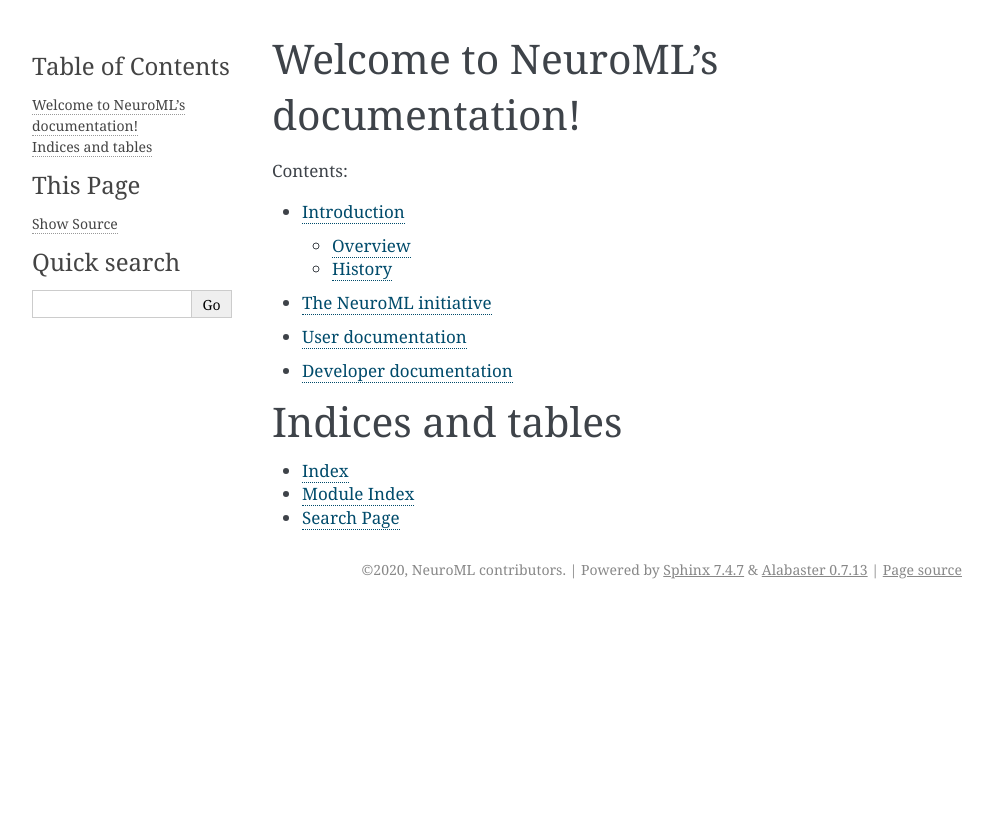
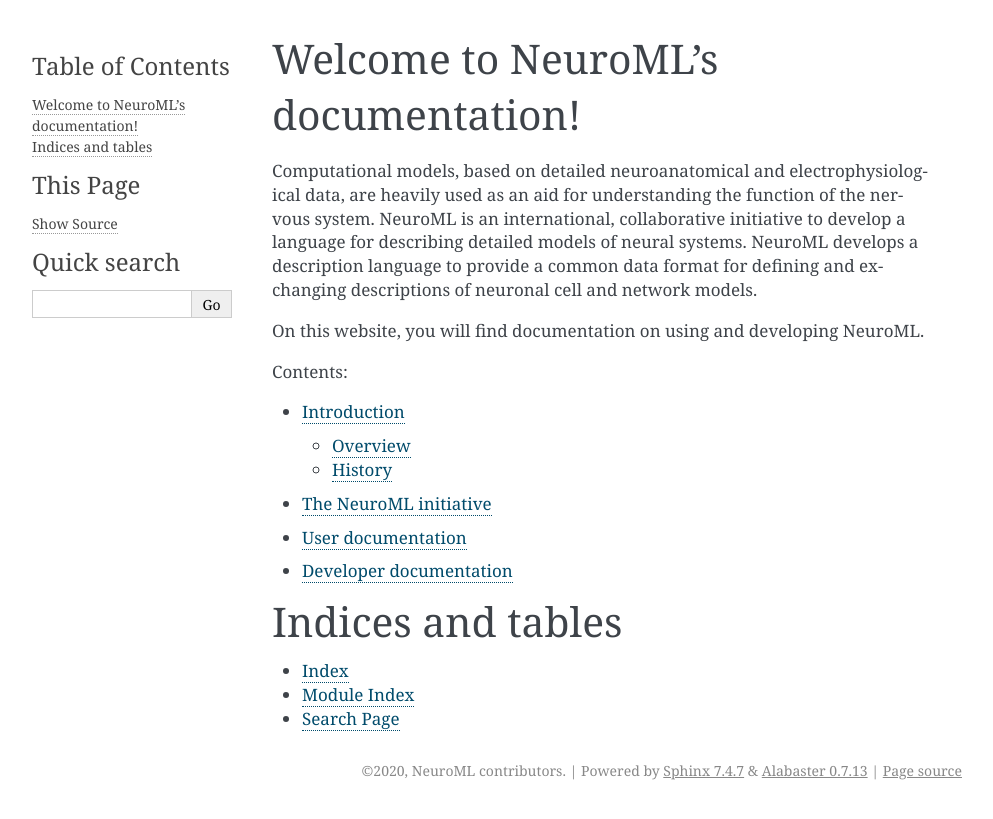
Before and after one commit to NeuroML/Documentation, a Sphinx documentation site: the page built from source/index.rst, in a window 1280 px wide. Shown: the top 819 px of the page, without its empty margins (148-1141 px from the left). Built offline with Sphinx 7.4.7, drawn with Linux system fonts in a browser that asks for light colours; pages that are not in the unit, such as notebooks, are missing from menus.

Commit message:
Add introductory text

```diff
--- a/source/index.rst
+++ b/source/index.rst
@@ -5,6 +5,13 @@
 
 Welcome to NeuroML's documentation!
 ===================================
+
+Computational models, based on detailed neuroanatomical and electrophysiological data, are heavily used as an aid for understanding the function of the nervous system.
+NeuroML is an international, collaborative initiative to develop a language for describing detailed models of neural systems.
+NeuroML develops a description language to provide a common data format for defining and exchanging descriptions of neuronal cell and network models.
+
+On this website, you will find documentation on using and developing NeuroML.
+
 
 .. toctree::
    :maxdepth: 2
```
